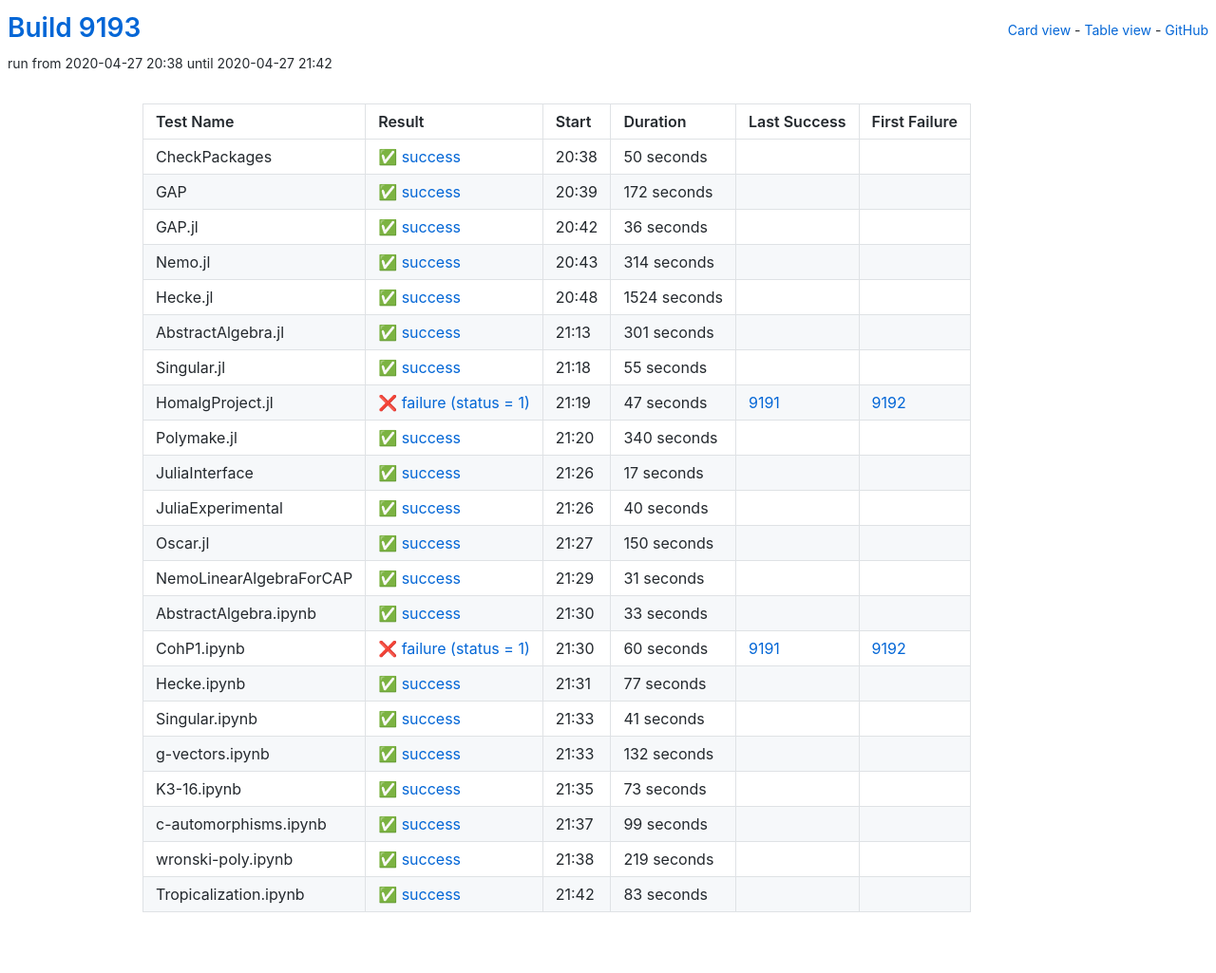
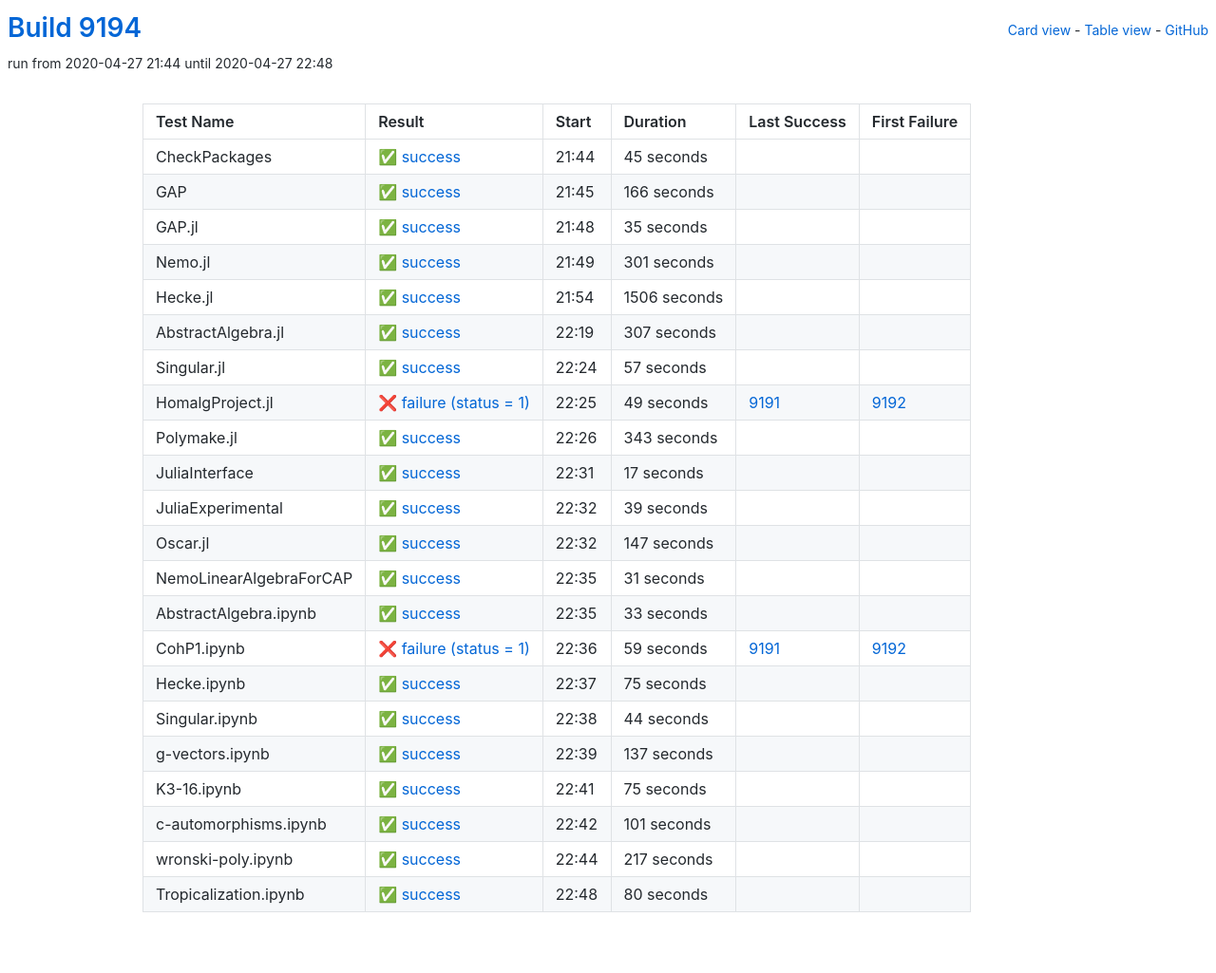
Before and after one commit to oscar-system/oscar-ci-status, a Jekyll site: the page built from table.html, in a window 1280 px wide. Shown: the whole page at 95% size. Built offline with Jekyll 4.4.1, drawn with Linux system fonts in a browser that asks for light colours.

Commit message:
Build 9194

```diff
--- a/_data/ci.yml
+++ b/_data/ci.yml
@@ -1,60 +1,38 @@
-build: 9193
-build_url: https://oscarci.mathematik.uni-kl.de/job/oscar/9193/
+build: 9194
+build_url: https://oscarci.mathematik.uni-kl.de/job/oscar/9194/
 job: oscar
 tests:
-- duration: 50
+- duration: 45
   exitcode: 0
   first_failure: false
   first_failure_url: null
   last_success: false
   last_success_url: null
-  log: https://oscarci.mathematik.uni-kl.de/job/oscar/9193/artifact/logs/build-9193/CheckPackages.log
+  log: https://oscarci.mathematik.uni-kl.de/job/oscar/9194/artifact/logs/build-9194/CheckPackages.log
   name: CheckPackages
-  start: 2020-04-27 20:38
+  start: 2020-04-27 21:44
   status: success
   success: true
-- duration: 172
+- duration: 166
   exitcode: 0
   first_failure: false
   first_failure_url: null
   last_success: false
   last_success_url: null
-  log: https://oscarci.mathematik.uni-kl.de/job/oscar/9193/artifact/logs/build-9193/GAP.log
+  log: https://oscarci.mathematik.uni-kl.de/job/oscar/9194/artifact/logs/build-9194/GAP.log
   name: GAP
-  start: 2020-04-27 20:39
+  start: 2020-04-27 21:45
   status: success
   success: true
-- duration: 36
+- duration: 35
   exitcode: 0
   first_failure: false
   first_failure_url: null
   last_success: false
   last_success_url: null
-  log: https://oscarci.mathematik.uni-kl.de/job/oscar/9193/artifact/logs/build-9193/GAP.jl.log
+  log: https://oscarci.mathematik.uni-kl.de/job/oscar/9194/artifact/logs/build-9194/GAP.jl.log
   name: GAP.jl
-  start: 2020-04-27 20:42
-  status: success
-  success: true
-- duration: 314
-  exitcode: 0
-  first_failure: false
-  first_failure_url: null
-  last_success: false
-  last_success_url: null
-  log: https://oscarci.mathematik.uni-kl.de/job/oscar/9193/artifact/logs/build-9193/Nemo.jl.log
-  name: Nemo.jl
-  start: 2020-04-27 20:43
-  status: success
-  success: true
-- duration: 1524
-  exitcode: 0
-  first_failure: false
-  first_failure_url: null
-  last_success: false
-  last_success_url: null
-  log: https://oscarci.mathematik.uni-kl.de/job/oscar/9193/artifact/logs/build-9193/Hecke.jl.log
-  name: Hecke.jl
-  start: 2020-04-27 20:48
+  start: 2020-04-27 21:48
   status: success
   success: true
 - duration: 301
@@ -63,42 +41,64 @@
   first_failure_url: null
   last_success: false
   last_success_url: null
-  log: https://oscarci.mathematik.uni-kl.de/job/oscar/9193/artifact/logs/build-9193/AbstractAlgebra.jl.log
-  name: AbstractAlgebra.jl
-  start: 2020-04-27 21:13
+  log: https://oscarci.mathematik.uni-kl.de/job/oscar/9194/artifact/logs/build-9194/Nemo.jl.log
+  name: Nemo.jl
+  start: 2020-04-27 21:49
   status: success
   success: true
-- duration: 55
+- duration: 1506
   exitcode: 0
   first_failure: false
   first_failure_url: null
   last_success: false
   last_success_url: null
-  log: https://oscarci.mathematik.uni-kl.de/job/oscar/9193/artifact/logs/build-9193/Singular.jl.log
-  name: Singular.jl
-  start: 2020-04-27 21:18
+  log: https://oscarci.mathematik.uni-kl.de/job/oscar/9194/artifact/logs/build-9194/Hecke.jl.log
+  name: Hecke.jl
+  start: 2020-04-27 21:54
   status: success
   success: true
-- duration: 47
+- duration: 307
+  exitcode: 0
+  first_failure: false
+  first_failure_url: null
+  last_success: false
+  last_success_url: null
+  log: https://oscarci.mathematik.uni-kl.de/job/oscar/9194/artifact/logs/build-9194/AbstractAlgebra.jl.log
+  name: AbstractAlgebra.jl
+  start: 2020-04-27 22:19
+  status: success
+  success: true
+- duration: 57
+  exitcode: 0
+  first_failure: false
+  first_failure_url: null
+  last_success: false
+  last_success_url: null
+  log: https://oscarci.mathematik.uni-kl.de/job/oscar/9194/artifact/logs/build-9194/Singular.jl.log
+  name: Singular.jl
+  start: 2020-04-27 22:24
+  status: success
+  success: true
+- duration: 49
   exitcode: 1
   first_failure: 9192
   first_failure_url: https://oscarci.mathematik.uni-kl.de/job/oscar/9192/
   last_success: 9191
   last_success_url: https://oscarci.mathematik.uni-kl.de/job/oscar/9191/
-  log: https://oscarci.mathematik.uni-kl.de/job/oscar/9193/artifact/logs/build-9193/HomalgProject.jl.log
+  log: https://oscarci.mathematik.uni-kl.de/job/oscar/9194/artifact/logs/build-9194/HomalgProject.jl.log
   name: HomalgProject.jl
-  start: 2020-04-27 21:19
+  start: 2020-04-27 22:25
   status: failure
   success: false
-- duration: 340
+- duration: 343
   exitcode: 0
   first_failure: false
   first_failure_url: null
   last_success: false
   last_success_url: null
-  log: https://oscarci.mathematik.uni-kl.de/job/oscar/9193/artifact/logs/build-9193/Polymake.jl.log
+  log: https://oscarci.mathematik.uni-kl.de/job/oscar/9194/artifact/logs/build-9194/Polymake.jl.log
   name: Polymake.jl
-  start: 2020-04-27 21:20
+  start: 2020-04-27 22:26
   status: success
   success: true
 - duration: 17
@@ -107,31 +107,31 @@
   first_failure_url: null
   last_success: false
   last_success_url: null
-  log: https://oscarci.mathematik.uni-kl.de/job/oscar/9193/artifact/logs/build-9193/JuliaInterface.log
+  log: https://oscarci.mathematik.uni-kl.de/job/oscar/9194/artifact/logs/build-9194/JuliaInterface.log
   name: JuliaInterface
-  start: 2020-04-27 21:26
+  start: 2020-04-27 22:31
   status: success
   success: true
-- duration: 40
+- duration: 39
   exitcode: 0
   first_failure: false
   first_failure_url: null
   last_success: false
   last_success_url: null
-  log: https://oscarci.mathematik.uni-kl.de/job/oscar/9193/artifact/logs/build-9193/JuliaExperimental.log
+  log: https://oscarci.mathematik.uni-kl.de/job/oscar/9194/artifact/logs/build-9194/JuliaExperimental.log
   name: JuliaExperimental
-  start: 2020-04-27 21:26
+  start: 2020-04-27 22:32
   status: success
   success: true
-- duration: 150
+- duration: 147
   exitcode: 0
   first_failure: false
   first_failure_url: null
   last_success: false
   last_success_url: null
-  log: https://oscarci.mathematik.uni-kl.de/job/oscar/9193/artifact/logs/build-9193/Oscar.jl.log
+  log: https://oscarci.mathematik.uni-kl.de/job/oscar/9194/artifact/logs/build-9194/Oscar.jl.log
   name: Oscar.jl
-  start: 2020-04-27 21:27
+  start: 2020-04-27 22:32
   status: success
   success: true
 - duration: 31
@@ -140,9 +140,9 @@
   first_failure_url: null
   last_success: false
   last_success_url: null
-  log: https://oscarci.mathematik.uni-kl.de/job/oscar/9193/artifact/logs/build-9193/NemoLinearAlgebraForCAP.log
+  log: https://oscarci.mathematik.uni-kl.de/job/oscar/9194/artifact/logs/build-9194/NemoLinearAlgebraForCAP.log
   name: NemoLinearAlgebraForCAP
-  start: 2020-04-27 21:29
+  start: 2020-04-27 22:35
   status: success
   success: true
 - duration: 33
@@ -151,96 +151,96 @@
   first_failure_url: null
   last_success: false
   last_success_url: null
-  log: https://oscarci.mathematik.uni-kl.de/job/oscar/9193/artifact/logs/build-9193/AbstractAlgebra.ipynb.log
+  log: https://oscarci.mathematik.uni-kl.de/job/oscar/9194/artifact/logs/build-9194/AbstractAlgebra.ipynb.log
   name: AbstractAlgebra.ipynb
-  start: 2020-04-27 21:30
+  start: 2020-04-27 22:35
   status: success
   success: true
-- duration: 60
+- duration: 59
   exitcode: 1
   first_failure: 9192
   first_failure_url: https://oscarci.mathematik.uni-kl.de/job/oscar/9192/
   last_success: 9191
   last_success_url: https://oscarci.mathematik.uni-kl.de/job/oscar/9191/
-  log: https://oscarci.mathematik.uni-kl.de/job/oscar/9193/artifact/logs/build-9193/CohP1.ipynb.log
+  log: https://oscarci.mathematik.uni-kl.de/job/oscar/9194/artifact/logs/build-9194/CohP1.ipynb.log
   name: CohP1.ipynb
-  start: 2020-04-27 21:30
+  start: 2020-04-27 22:36
   status: failure
   success: false
-- duration: 77
+- duration: 75
   exitcode: 0
   first_failure: false
   first_failure_url: null
   last_success: false
   last_success_url: null
-  log: https://oscarci.mathematik.uni-kl.de/job/oscar/9193/artifact/logs/build-9193/Hecke.ipynb.log
+  log: https://oscarci.mathematik.uni-kl.de/job/oscar/9194/artifact/logs/build-9194/Hecke.ipynb.log
   name: Hecke.ipynb
-  start: 2020-04-27 21:31
+  start: 2020-04-27 22:37
   status: success
   success: true
-- duration: 41
+- duration: 44
   exitcode: 0
   first_failure: false
   first_failure_url: null
   last_success: false
   last_success_url: null
-  log: https://oscarci.mathematik.uni-kl.de/job/oscar/9193/artifact/logs/build-9193/Singular.ipynb.log
+  log: https://oscarci.mathematik.uni-kl.de/job/oscar/9194/artifact/logs/build-9194/Singular.ipynb.log
   name: Singular.ipynb
-  start: 2020-04-27 21:33
+  start: 2020-04-27 22:38
   status: success
   success: true
-- duration: 132
+- duration: 137
   exitcode: 0
   first_failure: false
   first_failure_url: null
   last_success: false
   last_success_url: null
-  log: https://oscarci.mathematik.uni-kl.de/job/oscar/9193/artifact/logs/build-9193/g-vectors.ipynb.log
+  log: https://oscarci.mathematik.uni-kl.de/job/oscar/9194/artifact/logs/build-9194/g-vectors.ipynb.log
   name: g-vectors.ipynb
-  start: 2020-04-27 21:33
+  start: 2020-04-27 22:39
   status: success
   success: true
-- duration: 73
+- duration: 75
   exitcode: 0
   first_failure: false
   first_failure_url: null
   last_success: false
   last_success_url: null
-  log: https://oscarci.mathematik.uni-kl.de/job/oscar/9193/artifact/logs/build-9193/K3-16.ipynb.log
+  log: https://oscarci.mathematik.uni-kl.de/job/oscar/9194/artifact/logs/build-9194/K3-16.ipynb.log
   name: K3-16.ipynb
-  start: 2020-04-27 21:35
+  start: 2020-04-27 22:41
   status: success
   success: true
-- duration: 99
+- duration: 101
   exitcode: 0
   first_failure: false
   first_failure_url: null
   last_success: false
   last_success_url: null
-  log: https://oscarci.mathematik.uni-kl.de/job/oscar/9193/artifact/logs/build-9193/c-automorphisms.ipynb.log
+  log: https://oscarci.mathematik.uni-kl.de/job/oscar/9194/artifact/logs/build-9194/c-automorphisms.ipynb.log
   name: c-automorphisms.ipynb
-  start: 2020-04-27 21:37
+  start: 2020-04-27 22:42
   status: success
   success: true
-- duration: 219
+- duration: 217
   exitcode: 0
   first_failure: false
   first_failure_url: null
   last_success: false
   last_success_url: null
-  log: https://oscarci.mathematik.uni-kl.de/job/oscar/9193/artifact/logs/build-9193/wronski-poly.ipynb.log
+  log: https://oscarci.mathematik.uni-kl.de/job/oscar/9194/artifact/logs/build-9194/wronski-poly.ipynb.log
   name: wronski-poly.ipynb
-  start: 2020-04-27 21:38
+  start: 2020-04-27 22:44
   status: success
   success: true
-- duration: 83
+- duration: 80
   exitcode: 0
   first_failure: false
   first_failure_url: null
   last_success: false
   last_success_url: null
-  log: https://oscarci.mathematik.uni-kl.de/job/oscar/9193/artifact/logs/build-9193/Tropicalization.ipynb.log
+  log: https://oscarci.mathematik.uni-kl.de/job/oscar/9194/artifact/logs/build-9194/Tropicalization.ipynb.log
   name: Tropicalization.ipynb
-  start: 2020-04-27 21:42
+  start: 2020-04-27 22:48
   status: success
   success: true
```
Also changed, not shown: README.md.
